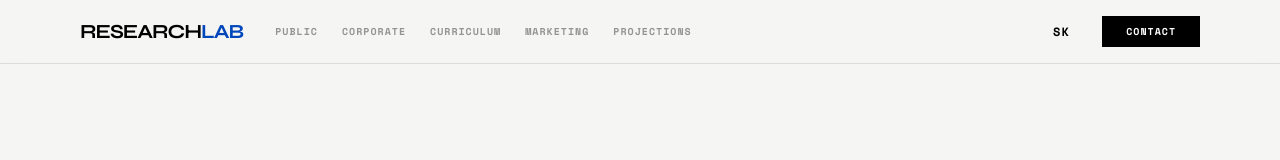
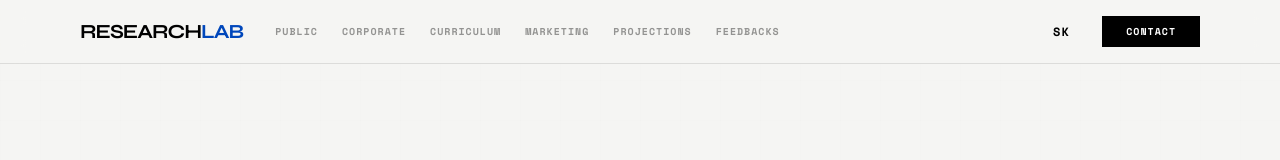
Before and after one commit to princeofwellness/researchlab, a Next.js app: page / in a window 1280 px wide. Shown: the top 160 px of the page. Built offline with nearby package versions, Linux system fonts and the light colour scheme.

Commit message:
Add Feedbacks to top navigation bar

```diff
--- a/src/components/navigation/top-nav.tsx
+++ b/src/components/navigation/top-nav.tsx
@@ -21,6 +21,7 @@ export function TopNav({
         { name: "Curriculum", href: "/curriculum" },
         { name: "Marketing", href: "/marketing" },
         { name: "Projections", href: "/projections" },
+        { name: "Feedbacks", href: "/enhancements" },
     ]
 
     const isDark = variant === "dark"
```
